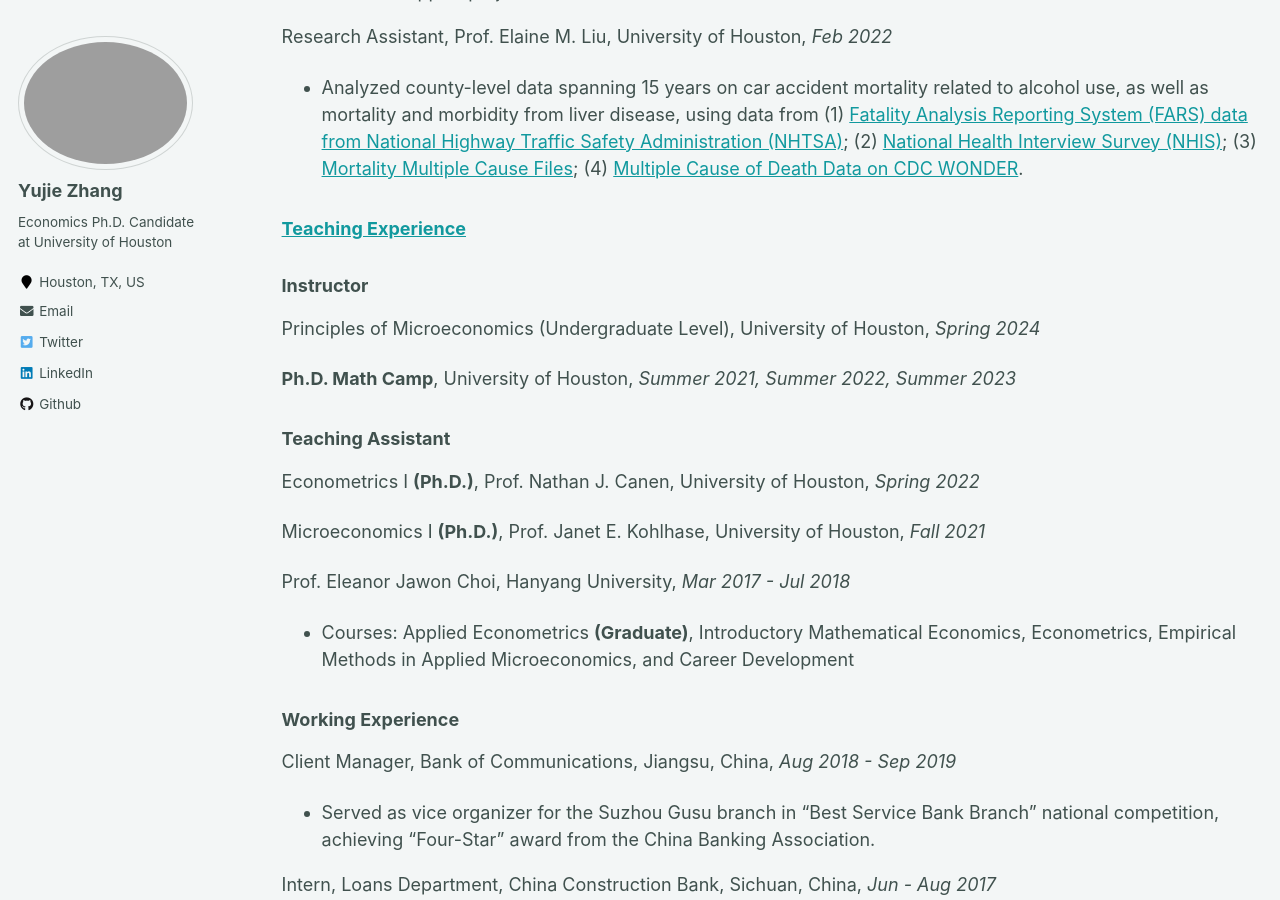
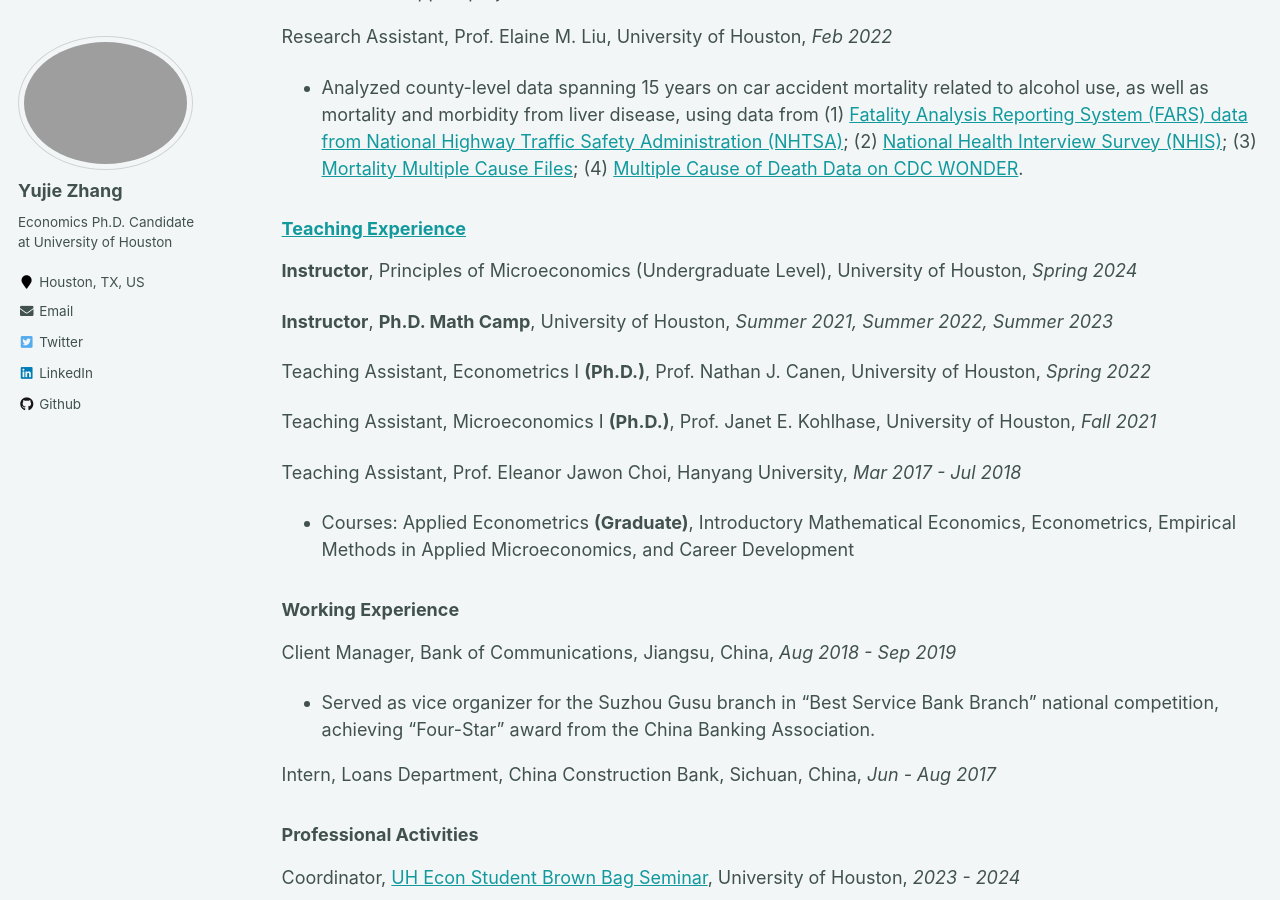
Before and after one commit to yujiezhangecon/yujiezhangecon.github.io, a Jekyll site: the page built from _pages/cv.md, in a window 1280 px wide and 900 px high, scrolled down 1065 px. Built offline with Jekyll 4.4.1, drawn with Linux system fonts in a browser that asks for light colours.

Commit message:
Update cv.md

```diff
--- a/_pages/cv.md
+++ b/_pages/cv.md
@@ -65,19 +65,15 @@ Research Assistant, Prof. Yuyu Chen, Peking University, *Nov - Dec 2020*
 
 ### [Teaching Experience](https://yujiezhangecon.github.io/teaching/)
 
-### Instructor
+**Instructor**, Principles of Microeconomics (Undergraduate Level), University of Houston, *Spring 2024*
 
-Principles of Microeconomics (Undergraduate Level), University of Houston, *Spring 2024*
+**Instructor**, **Ph.D. Math Camp**, University of Houston, *Summer 2021, Summer 2022, Summer 2023*
 
-**Ph.D. Math Camp**, University of Houston, *Summer 2021, Summer 2022, Summer 2023*
+Teaching Assistant, Econometrics I **(Ph.D.)**, Prof. Nathan J. Canen, University of Houston, *Spring 2022*
 
-### Teaching Assistant
+Teaching Assistant, Microeconomics I **(Ph.D.)**, Prof. Janet E. Kohlhase, University of Houston, *Fall 2021*
 
-Econometrics I **(Ph.D.)**, Prof. Nathan J. Canen, University of Houston, *Spring 2022*
-
-Microeconomics I **(Ph.D.)**, Prof. Janet E. Kohlhase, University of Houston, *Fall 2021*
-
-Prof. Eleanor Jawon Choi, Hanyang University, *Mar 2017 - Jul 2018*
+Teaching Assistant, Prof. Eleanor Jawon Choi, Hanyang University, *Mar 2017 - Jul 2018*
 - Courses: Applied Econometrics **(Graduate)**, Introductory Mathematical Economics, Econometrics, Empirical Methods in Applied Microeconomics, and Career Development
 
 ### Working Experience
```
